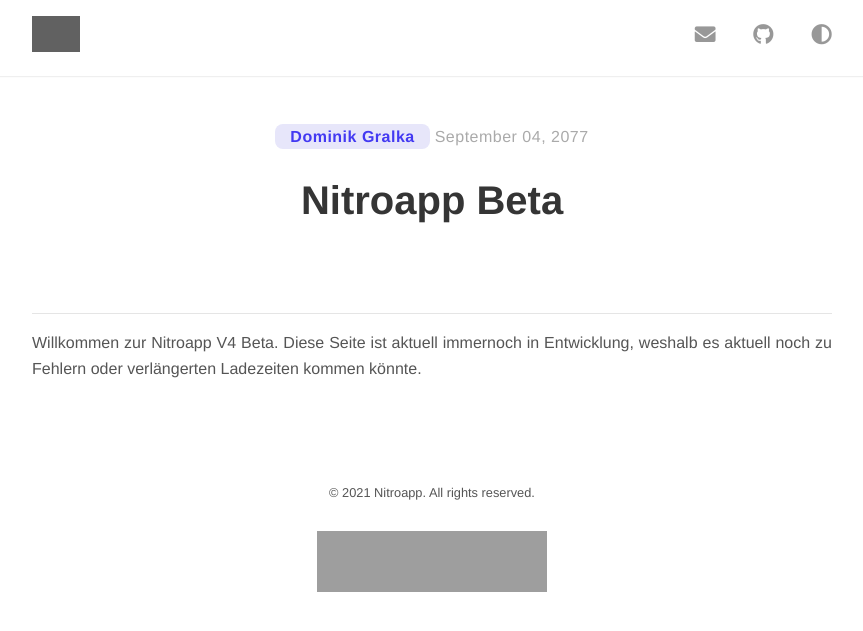
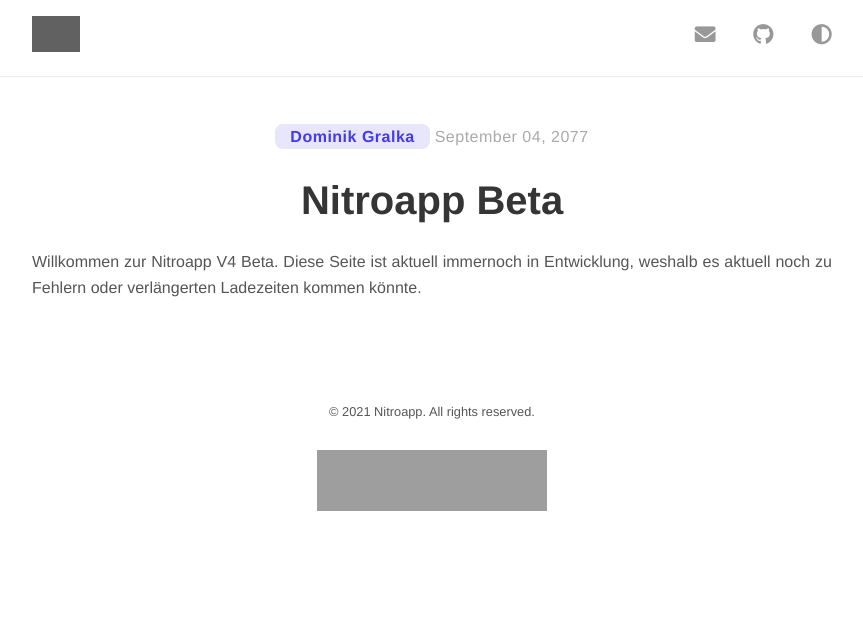
Before and after one commit to cns-nitroapp/blog, a Jekyll site: the page built from _posts/2077-09-04-01.md, in a window 1280 px wide. Shown: the top 631 px of the page, without its empty margins (208-1071 px from the left). Built offline with Jekyll 4.4.1, drawn with Linux system fonts in a browser that asks for light colours; nearby versions of some CDN libraries; grey boxes are pictures that could not be loaded.

Commit message:
Fix post

```diff
--- a/_layouts/home.html
+++ b/_layouts/home.html
@@ -17,6 +17,7 @@ layout: default
         <div class="catalogue-line"></div>
 
         <p class="catalogue-item">
+          AAA
           {{ post.content | strip_html | truncatewords: 65 }}
         </p>
 
--- a/_layouts/post.html
+++ b/_layouts/post.html
@@ -10,10 +10,11 @@ layout: default
       <time datetime="{{ page.date }}">{{ page.date | date: "%B %d, %Y" }}</time>
     {% endif %}
   </div>
-  <h1 class="post-title" id="post-title">
+  <h1 class="post-title">
     <div class="title-padding">{{ page.title }}</div>
   </h1>
-  <p class="catalogue-item">{{ content }}</p>
+
+  {{ content }}
   <span class="label label-default">{{ page.link }}</span>
 
 </div>
```
